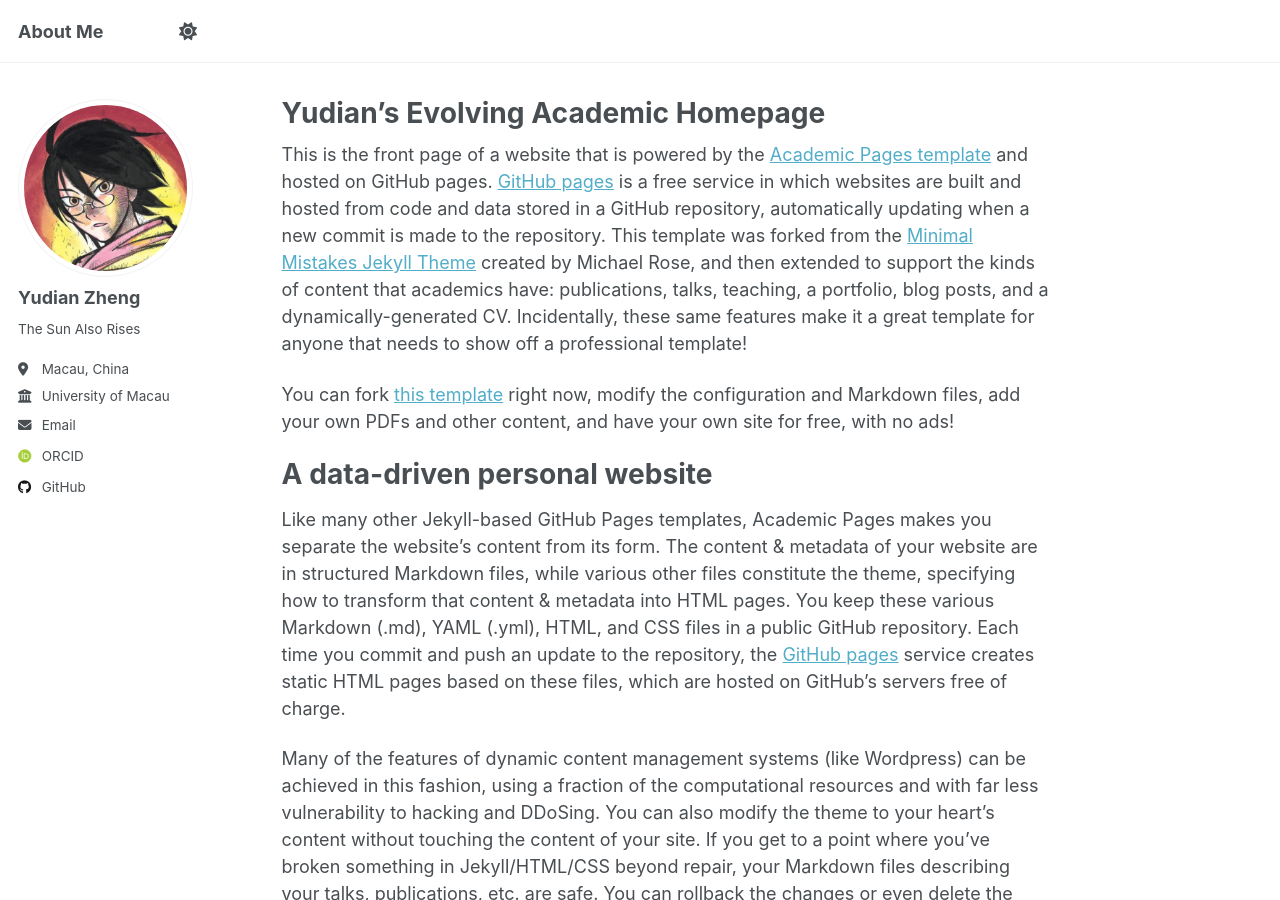
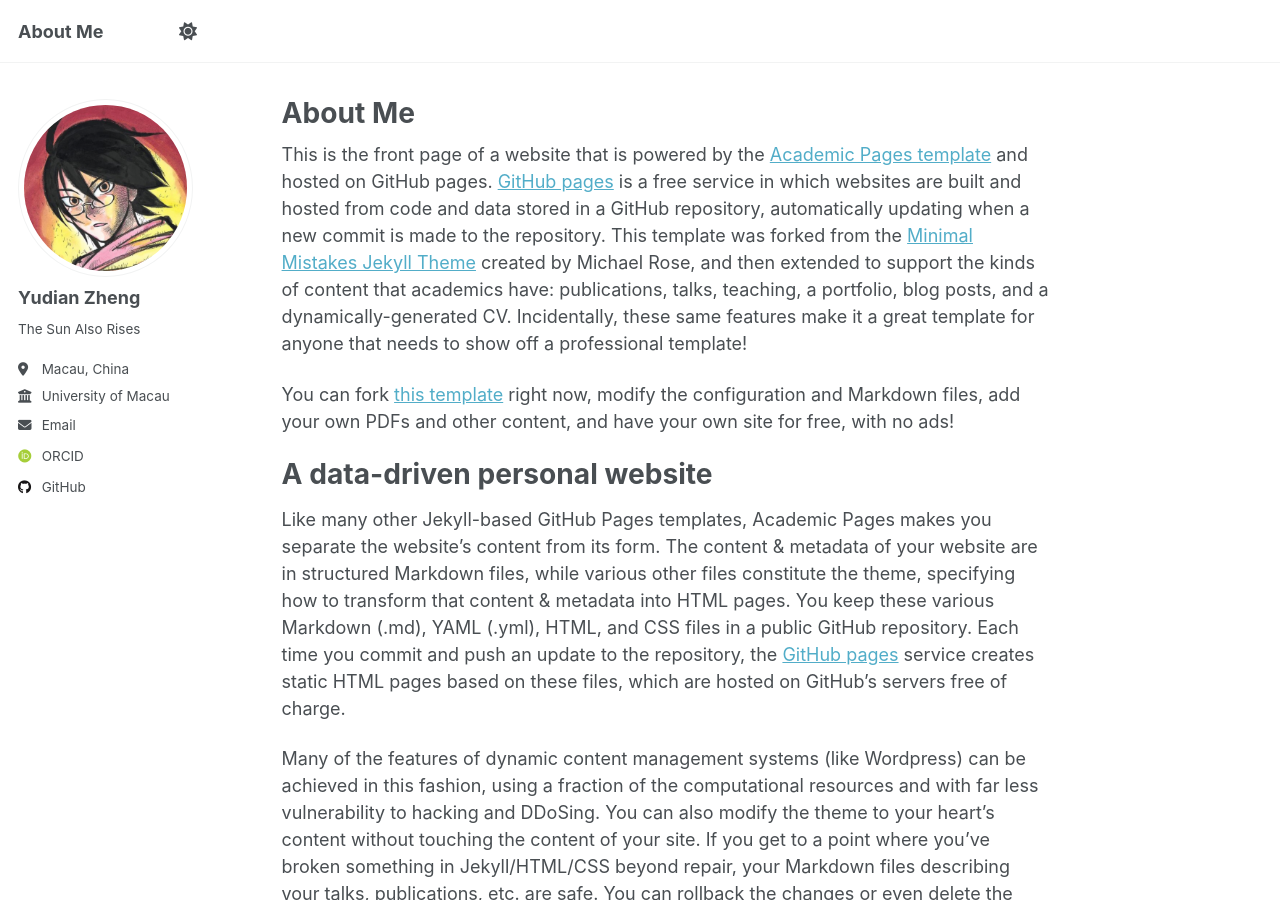
Before and after one commit to yudianzheng/yudianzheng.github.io, a Jekyll site: the page built from _pages/about.md, in a window 1280 px wide and 900 px high. Built offline with Jekyll 4.4.1, drawn with Linux system fonts in a browser that asks for light colours; some web fonts are replaced; a script that is not in the unit is left out.

Commit message:
little modifications

```diff
--- a/_pages/about.md
+++ b/_pages/about.md
@@ -1,6 +1,7 @@
 ---
 permalink: /
-title: "Yudian's Evolving Academic Homepage"
+title: "About Me"
+page_title: "Yudian's Evolving Academic Homepage"
 author_profile: true
 redirect_from:
   - /about/
```
